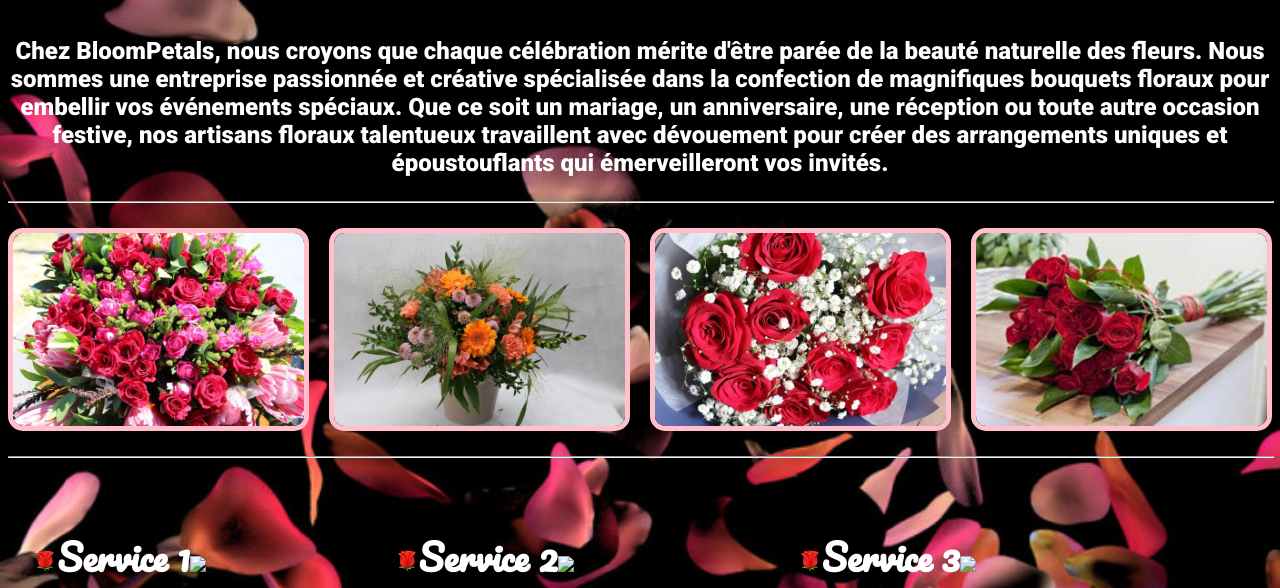
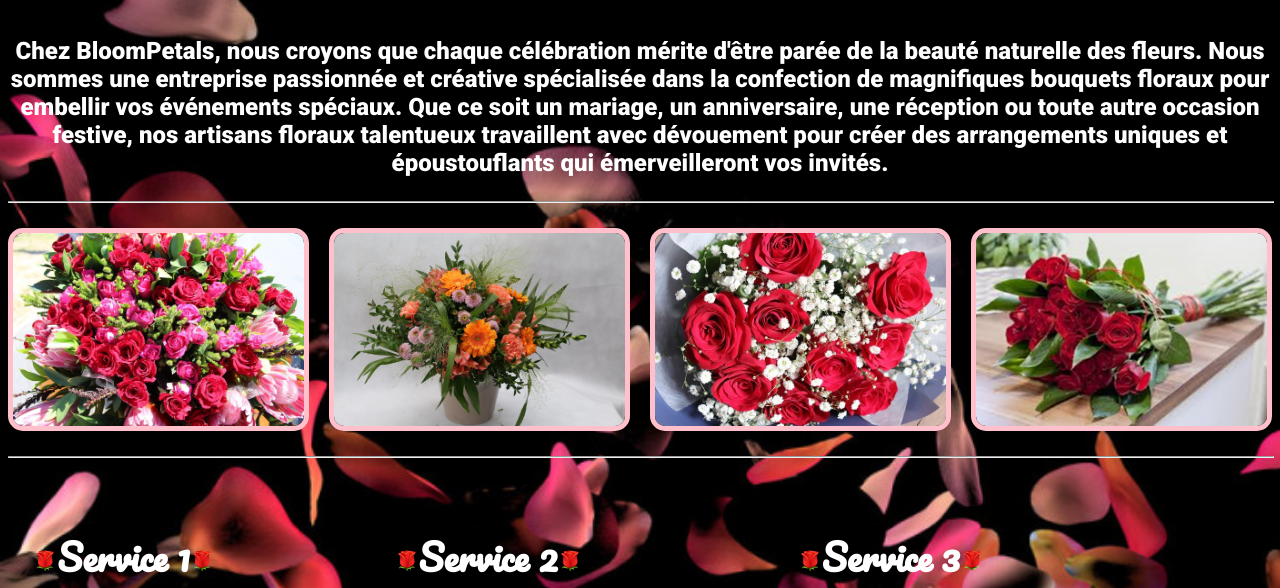
Before and after one commit to tristan-bayol/bloomPetals, a plain HTML site: page index.html in a window 1280 px wide. Shown: the part 212-800 px from the top of the page. Drawn offline with Linux system fonts and the light colour scheme; the site is published under a folder, as on GitHub Pages, so addresses that start at the root find nothing.

Commit message:
modification path

```diff
--- a/index.html
+++ b/index.html
@@ -52,7 +52,7 @@
 
         <section class="articles">
             <article class="services">
-                <h2 class="subtitle"><img src="image/icon-fleur.png">Service 1<img src="/image/icon-fleur.png"></h2>
+                <h2 class="subtitle"><img src="image/icon-fleur.png">Service 1<img src="image/icon-fleur.png"></h2>
                 Création de bouquets personnalisés : BloomPetals offre un service de création de
                 bouquets floraux entièrement personnalisés pour toutes les occasions. Que ce soit pour un
                 mariage élégant, un anniversaire chaleureux ou un événement d'entreprise sophistiqué,
@@ -63,7 +63,7 @@
             </article>
 
             <article class="services">
-                <h2 class="subtitle"><img src="image/icon-fleur.png">Service 2<img src="/image/icon-fleur.png"></h2>
+                <h2 class="subtitle"><img src="image/icon-fleur.png">Service 2<img src="image/icon-fleur.png"></h2>
                 Décoration Florale d'Événements : Notre équipe de professionnels se spécialise dans
                 la décoration florale d'événements. Nous transformons les lieux de fêtes en espaces
                 enchanteurs en utilisant des fleurs fraîches et luxuriantes. Des centres de table élégants aux
@@ -74,7 +74,7 @@
             </article>
 
             <article class="services">
-                <h2 class="subtitle"><img src="image/icon-fleur.png">Service 3<img src="/image/icon-fleur.png"></h2>
+                <h2 class="subtitle"><img src="image/icon-fleur.png">Service 3<img src="image/icon-fleur.png"></h2>
                 Ateliers de Composition Florale : En plus de nos services de décoration et de création
                 de bouquets, BloomPetals propose des ateliers de composition florale interactifs. Ces
                 ateliers sont parfaits pour les amateurs de fleurs et les passionnés de design floral. Nos
```
